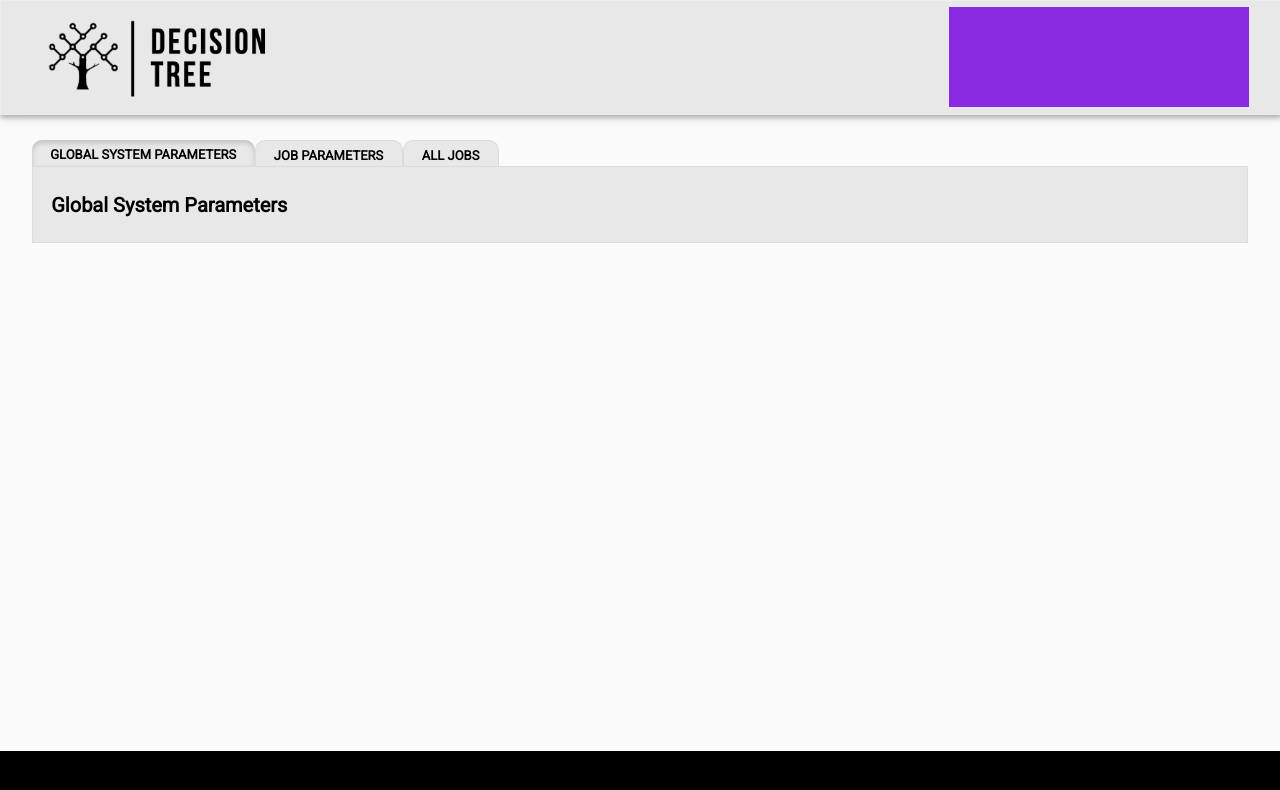
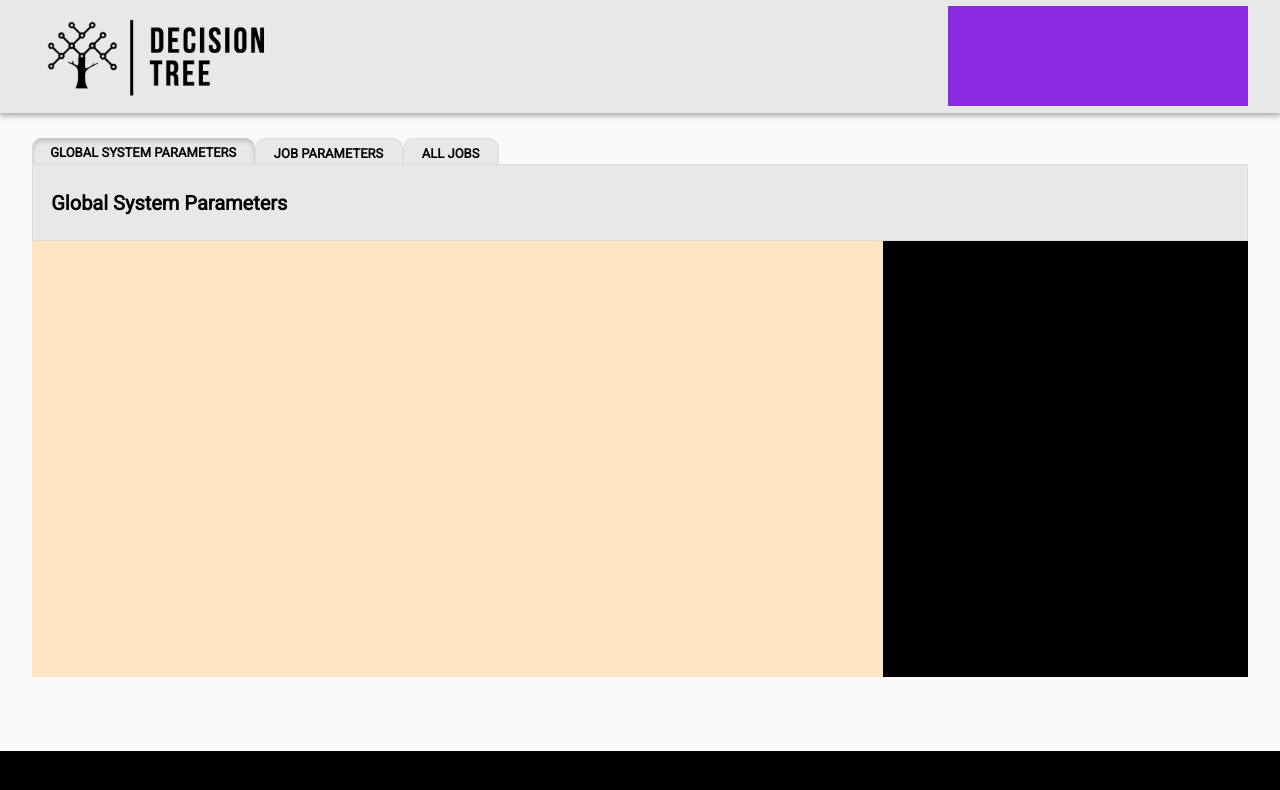
Before and after one commit to elisabethp/decision-tree, an Angular app: page / in a window 1280 px wide. Shown: the top 790 px of the page. Built offline with nearby package versions, Linux system fonts and the light colour scheme.

Commit message:
introduced left and right content sides

```diff
--- a/src/app/app.component.css
+++ b/src/app/app.component.css
@@ -8,12 +8,11 @@
 #header {
     display: flex;
     justify-content: space-between;
-    background-color: #E8E8E8;
+    background-color: /*#7CAED6*/ #E8E8E8;
     width: calc(100% - 5%);
     height: 100px;
     padding: 0.5% 2.5%;
     box-shadow: 0 2px 10px rgba(0, 0, 0, .16), 0 2px 5px rgba(0, 0, 0, .26);
-	border: 1px solid #eee;
 }
 
 #app-graphic-wrapper {
@@ -32,14 +31,30 @@
 }
 
 #main-content-wrapper {
-    background-color: C4C4C4;
     height: 100%;
     padding: 2% 2.5%;
 }
 
 #main-content {
-    background-color: C4C4C4;
     width: 100%;
+    height: calc(100% - 150px);
+}
+
+#content-wrapper {
+    display: flex;
+    height: 100%;
+    width: 100%;
+}
+
+#left-content {
+    background-color: bisque;
+    width: 70%;
+    height: 100%;
+}
+
+#right-content {
+    background-color: black;
+    width: 30%;
     height: 100%;
 }
 
--- a/src/app/app.component.html
+++ b/src/app/app.component.html
@@ -10,10 +10,16 @@
 
   <div id="main-content-wrapper">
     <div id="main-content">
-
       <div id="nav-wrapper">
           <app-page-tab></app-page-tab>
       </div> <!-- end nav wrapper -->
+
+      <div id='content-wrapper'>
+        <div id='left-content'>
+        </div> <!-- end left wrapper -->
+        <div id='right-content'>
+        </div> <!-- end right wrapper -->
+      </div> <!-- end content wrapper -->
 
     </div> <!-- end main content -->
   </div> <!-- end main content wrapper -->
```
